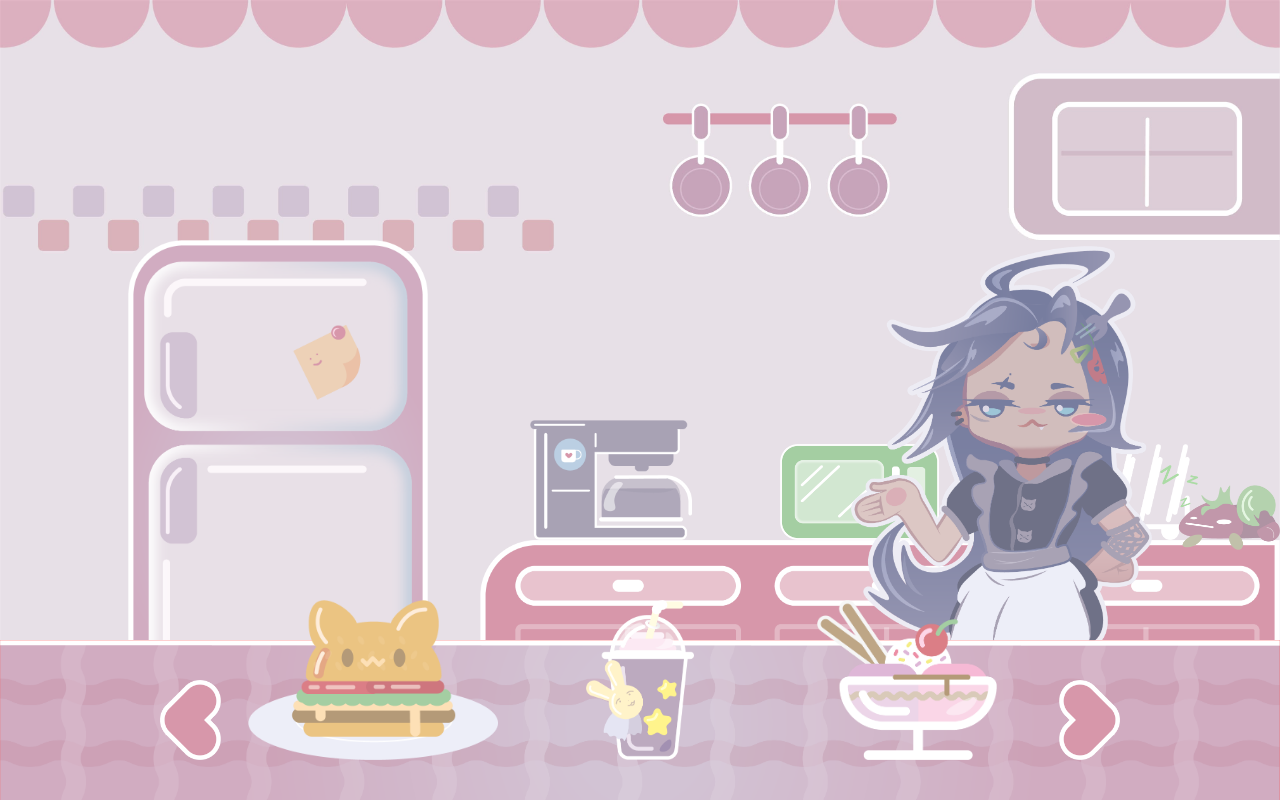
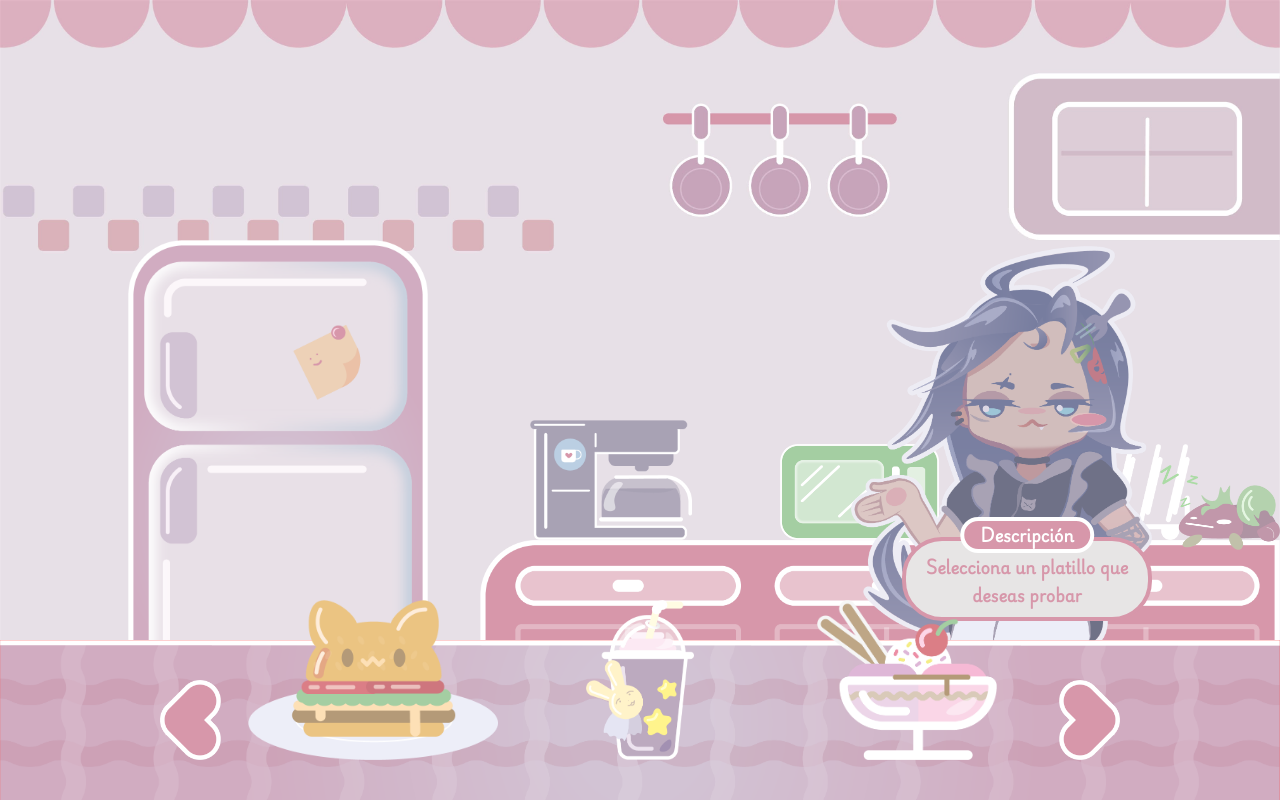
Before and after one commit to Manuel-GNcode/cute-portfolio, a React (Vite) app: page / in a window 1280 px wide. Built offline with nearby package versions, Linux system fonts and the light colour scheme.

Commit message:
Agregué el apartado para las descripciones de cada ilustración.

```diff
--- a/home/home.jsx
+++ b/home/home.jsx
@@ -4,6 +4,7 @@ import { randomSite } from './src/constants/constants';
 import { EasterEgg } from './src/components/easterEgg/easterEgg';
 import { Modal } from './src/components/modal/modal';
 import { useState } from 'react';
+import { Description } from './src/components/description/description';
 // import { Front } from './src/components/front/front';
 
 export const Home = ()=>{
@@ -31,6 +32,8 @@ export const Home = ()=>{
 
                 {showModal.visible && <Modal id={showModal.id} updateModal={setShowModal} />}
 
+                <Description />
+
                 <img className='cuteHome-avatar' src="/home/public/cute-avatarHome.png" alt="Avatar" />
             </section>
 
--- /dev/null
+++ b/home/src/components/description/description.css
@@ -0,0 +1,28 @@
+.cuteHome-description {
+    position: absolute;
+    z-index: 10;
+    bottom: 3%;
+    right: 10%;
+    border: 4px solid var(--rouse);
+    border-radius: 40px;
+    padding:12px 8px 8px;
+    width: 250px;
+    text-align: center;
+    background-color: #e7e5e5;
+}
+.description-title {
+    background-color: var(--rouse);
+    color: #fff;
+    border-radius: 40px;
+    border: 4px solid #fff;
+    position: absolute;
+    left: 50%;
+    transform: translate(-50%, -100%);
+    padding: 0 16px;
+    font-weight: bold;
+}
+.description-icon {}
+.description-name {
+    color: var(--rouse);
+    font-weight: bold;
+}
--- /dev/null
+++ b/home/src/components/description/description.jsx
@@ -0,0 +1,12 @@
+import './description.css';
+
+export const Description = () => {
+    return (
+        <span className="cuteHome-description">
+            <p className="description-title">Descripción</p>
+            <span className="description-icon"></span>
+            <span className="description-between"></span>
+            <p className="description-name">Selecciona un platillo que deseas probar</p>
+        </span>
+    )
+}
--- a/home/src/components/front/front.css
+++ b/home/src/components/front/front.css
@@ -1,5 +1,4 @@
 :root {
-    --rouse: #d797aa;
     --wAvatar: 3357px;
     --hAvatar: 592px;
     --sAvatar: 1.2;
--- a/home/src/constants/constants.js
+++ b/home/src/constants/constants.js
@@ -5,49 +5,56 @@ export const ilustrations = [
         name: 'Jam',
         id: 0,
         url: 'food-jam.png',
-        description: 'My ilustration',
-        src: 'Color-Wheel.jpg'
+        description: 'Color Wheel',
+        src: 'Color-Wheel.jpg',
+        stack: 'ai'
     },
     {
         name: 'CatBurger',
         id: 1,
         url: 'food-catBurger.png',
-        description: 'My ilustration',
-        src: 'McMiku.jpg'
+        description: 'McMiku',
+        src: 'McMiku.jpg',
+        stack: 'ai'
     },
     {
         name: 'Malteada',
         id: 2,
         url: 'food-malteada.png',
-        description: 'My ilustration',
-        src: 'Ai-Hoshino.jpg'
+        description: 'Ai-Hoshino',
+        src: 'Ai-Hoshino.jpg',
+        stack: 'ai'
     },
     {
         name: 'Ice Cream',
         id: 3,
         url: 'food-iceCream.png',
-        description: 'My ilustration',
-        src: 'Sakura-Miku.jpg'
+        description: 'Sakura Miku',
+        src: 'Sakura-Miku.jpg',
+        stack: 'ai'
     },
     {
         name: 'Candy',
         id: 4,
         url: 'food-candy.png',
-        description: 'My ilustration',
-        src: 'Haerin.jpg'
+        description: 'Haerin',
+        src: 'Haerin.jpg',
+        stack: 'ai'
     },
     {
         name: 'Macarron',
         id: 5,
         url: 'food-macarron.png',
-        description: 'My ilustration',
-        src: 'Miku-Monalisa.jpg'
+        description: 'Miku Monalisa',
+        src: 'Miku-Monalisa.jpg',
+        stack: 'ai'
     },
     {
         name: 'Juice',
         id: 6,
         url: 'food-juice.png',
-        description: 'My ilustration',
-        src: 'Miku-Popipo.jpg'
+        description: 'Miku Popipo',
+        src: 'Miku-Popipo.jpg',
+        stack: 'ai'
     },
 ]
--- a/src/index.css
+++ b/src/index.css
@@ -1,3 +1,6 @@
+:root {
+  --rouse: #d797aa;
+}
 *, *::before, *::after {
   margin: 0;
   padding: 0;
@@ -18,6 +21,6 @@
   /* overflow: hidden; */
   font-size: 16px;
 }
-p {
-  font-family: 'dosis', 'playwrite', sans-serif;
+p, h1, h2 {
+  font-family: 'playwrite', 'dosis', sans-serif;
 }
```
